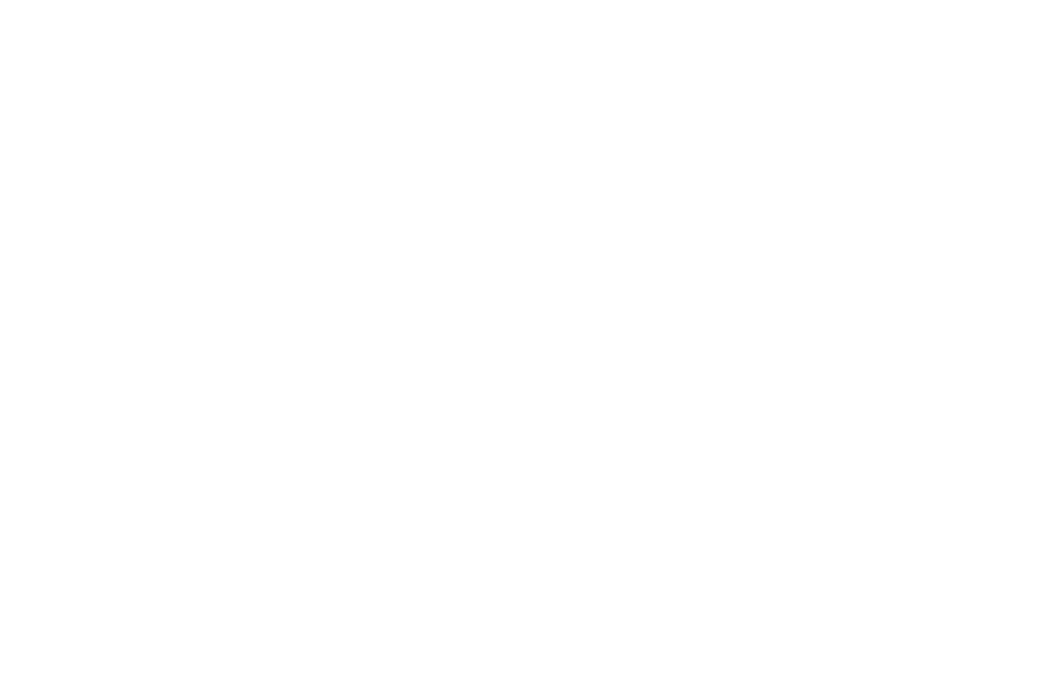
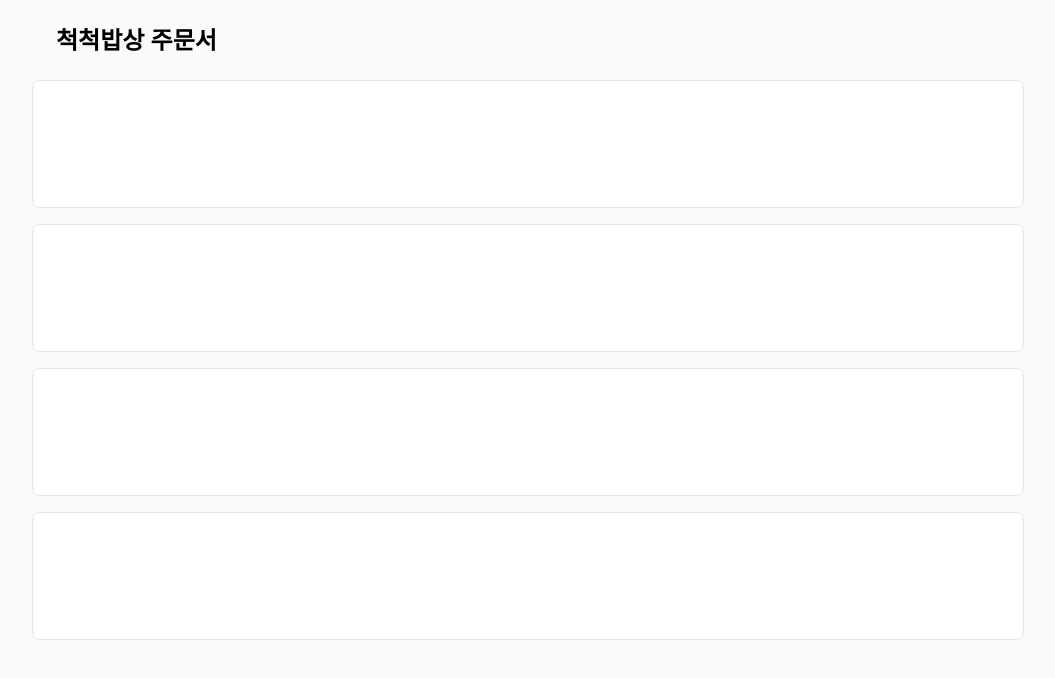
Before and after one commit to Seongnam-si/meal, a Next.js app: page / in a window 1280 px wide. Shown: the top 678 px of the page, without its empty margins (112-1167 px from the left). Built offline with nearby package versions, Linux system fonts and the light colour scheme.

Commit message:
Feat : 정적 레이아웃 구조 작성

```diff
--- a/app/page.tsx
+++ b/app/page.tsx
@@ -1,6 +1,21 @@
+"use client";
+
 export default function Home() {
   return (
-    <>
-    </>
+    <main className="min-h-screen bg-gray-50">
+      <section className="max-w-5xl mx-auto px-4 py-6">
+        <header className="mb-6 ml-6">
+          <h1 className="text-2xl font-bold">
+            척척밥상 주문서
+          </h1>
+        </header>
+        <ul className="space-y-4">
+          <li className="bg-white h-32 rounded-lg shadow-s border-1 border-gray-200" />
+          <li className="bg-white h-32 rounded-lg shadow-s border-1 border-gray-200" />
+          <li className="bg-white h-32 rounded-lg shadow-s border-1 border-gray-200" />
+          <li className="bg-white h-32 rounded-lg shadow-s border-1 border-gray-200" />
+        </ul>
+      </section>
+    </main>
   );
 }
```
